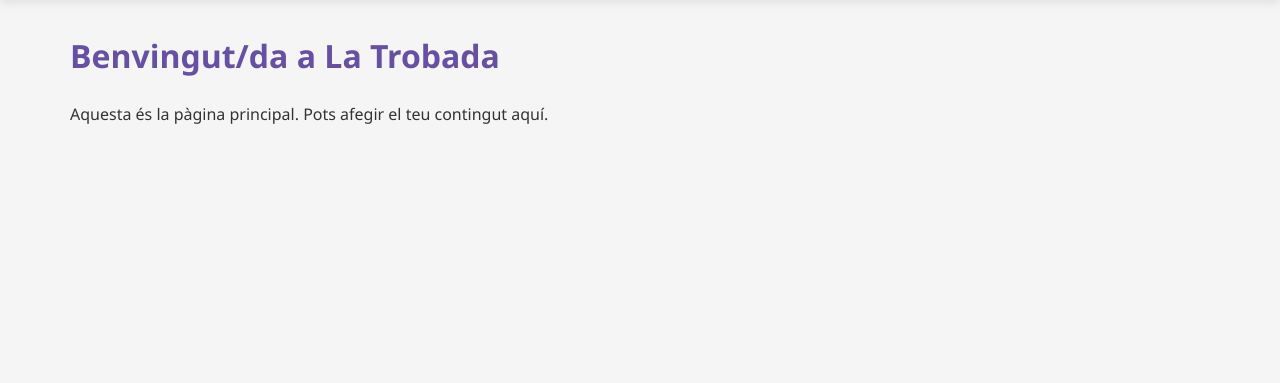
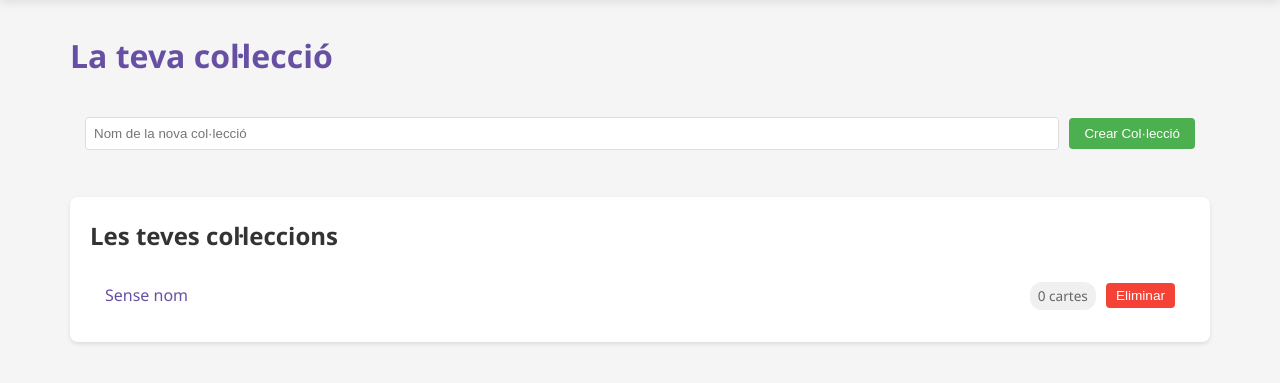
Before and after one commit to NilJou/Web_La_trobada, a Flask app: page /colleccio in a window 1280 px wide. Shown: the part 68-451 px from the top of the page. Run offline with Flask 3, Linux system fonts and the light colour scheme; the visitor is signed in with stand-in values (Sample User, id 1); data that the repository does not hold is empty.

Commit message:
Veure i eliminar colleccions

```diff
--- a/webapp/routes.py
+++ b/webapp/routes.py
@@ -1,106 +1,62 @@
-# Importació de mòduls necessaris
 from flask import Flask, render_template, Blueprint, jsonify, request, session
 import requests
 
-# Creació d'un Blueprint anomenat 'routes' per organitzar les rutes
 routes = Blueprint('routes', __name__)
 
-# Ruta principal que redirigeix a la pàgina de login
 @routes.route('/')
 def home():
-    """Renderitza la pàgina d'inici (login)"""
     return render_template('login.html')
 
-# Ruta per gestionar el login d'usuaris
 @routes.route('/login', methods=['GET', 'POST'])
 def login():
-    """
-    Gestiona tant les sol·licituds GET com POST per al login.
-    GET: Mostra el formulari de login
-    POST: Processa les dades del formulari i autentica l'usuari
-    """
     try:
         if request.method == 'POST':
-            # Obtenir dades del formulari
             username = request.form.get('username')
             password = request.form.get('password')
 
-            # Configurar la petició a l'API
             url = "http://10.100.0.78:5000/api/login"
             headers = {'Content-Type': 'application/json'}
-            payload = {
-                "usuari": username,
-                "contrasenya": password
-            }
+            payload = {"usuari": username, "contrasenya": password}
 
-            # Fer la petició POST a l'API
             response = requests.post(url, json=payload, headers=headers)
 
-            # Si la resposta és exitosa (codi 200)
             if response.status_code == 200:
-                data = response.json()
-                print("Login exitós:", data)
-                # Emmagatzemar usuari en sessió
-                session['user'] = data.get('user')
-                # Redirigir al fòrum
+                session['user'] = username
                 return render_template('foro.html')
             else:
-                # Si falla el login, retornar error
                 return jsonify({
                     'status': 'error',
                     'message': response.json().get('error', 'Error en el login')
                 }), response.status_code
 
-        # Per a sol·licituds GET, mostrar el formulari de login
         return render_template('login.html')
+    except Exception as e:
+        return jsonify({'status': 'error', 'message': f"S'ha produït un error: {str(e)}"}), 500
 
-    except Exception as e:
-        # Gestió d'errors generals
-        return jsonify({
-            'status': 'error',
-            'message': f"S'ha produït un error: {str(e)}"
-        }), 500
-
-# Ruta per gestionar el registre de nous usuaris
 @routes.route('/register', methods=['GET', 'POST'])
 def register():
-    """
-    Gestiona el registre de nous usuaris.
-    GET: Mostra el formulari de registre
-    POST: Processa el formulari i crea un nou usuari
-    """
     try:
         if request.method == 'POST':
-            # Obtenir dades del formulari
             username = request.form.get('username')
             email = request.form.get('email')
             password = request.form.get('password')
             confirm_password = request.form.get('confirm_password')
 
-            # Validacions bàsiques
             if password != confirm_password:
                 return render_template('register.html', error="Les contrasenyes no coincideixen")
 
             if not all([username, email, password]):
                 return render_template('register.html', error="Es requereix omplir tots els camps")
 
-            # Configurar petició a l'API
             url = "http://10.100.0.78:5000/api/register"
             headers = {'Content-Type': 'application/json'}
-            payload = {
-                "nom_usuari": username,
-                "correu": email,
-                "contrasenya": password
-            }
+            payload = {"nom_usuari": username, "correu": email, "contrasenya": password}
 
-            # Fer petició a l'API
             response = requests.post(url, json=payload, headers=headers)
-            print(response)
 
-            # Gestionar diferents respostes de l'API
-            if response.status_code == 201:  # Codi 201 per a creació exitosa
-                return render_template('login.html', success="Usuari registrat correctament. Ara podeu iniciar sessió.")
-            elif response.status_code == 409:  # Codi 409 per a conflictes
+            if response.status_code == 201:
+                return render_template('login.html', success="Usuari registrat correctament")
+            elif response.status_code == 409:
                 conflict_type = response.json().get('conflict_type')
                 if conflict_type == 'username':
                     return render_template('register.html', error="L'usuari ja existeix")
@@ -110,143 +66,135 @@
                 error_msg = response.json().get('error', "S'ha produït un error durant el registre")
                 return render_template('register.html', error=error_msg)
 
-        # Per a sol·licituds GET, mostrar formulari de registre
         return render_template('register.html')
-
     except Exception as e:
         return render_template('register.html', error=f"S'ha produït un error: {str(e)}")
 
-# Ruta per mostrar el fòrum
 @routes.route('/foro')
 def foro():
-    """Renderitza la pàgina del fòrum"""
     return render_template('foro.html')
 
-# Ruta per mostrar l'escàner
 @routes.route('/escaner')
 def escaner():
-    """Renderitza la pàgina de l'escàner de cartes"""
     return render_template('escaner.html')
 
-# Ruta per buscar cartes
 @routes.route('/carta/web', methods=['GET', 'POST'])
 def carta_web():
-    """
-    Gestiona la cerca de cartes.
-    GET: Mostra la pàgina de cerca
-    POST: Processa la cerca i mostra resultats
-    """
     try:
         if request.method == 'POST':
-            # Obtenir nom de carta del formulari
             nom = request.form.get('nom')
-
-            # Validar que s'hagi introduït un nom
             if not nom:
                 return render_template('escaner.html', error="Si us plau, introduïu un nom de carta")
 
-            # Configurar petició a l'API
             api_url = "http://10.100.0.78:5000/api/carta/web"
             headers = {'Content-Type': 'application/json'}
             payload = {"nom": nom}
 
-            # Fer petició a l'API
             response = requests.post(api_url, json=payload, headers=headers)
 
-            # Debug: mostrar resposta de l'API
-            print(f"[DEBUG] Resposta de l'API (estat {response.status_code}):")
-            print(f"Capçaleres: {response.headers}")
-            print(f"Contingut: {response.text}")
+            if response.status_code == 200:
+                cartes = response.json()
+                if not cartes:
+                    return render_template('escaner.html', nom_buscat=nom, error="No s'han trobat cartes")
 
-            # Gestionar resposta exitosa
-            if response.status_code == 200:
-                cartes = response.json()  # Obtenir llista de cartes
-                if not cartes:
-                    return render_template('escaner.html',
-                                         nom_buscat=nom,
-                                         error="No s'han trobat cartes amb aquest nom")
+                return render_template('escaner.html', nom_buscat=nom, cartes=cartes)
+            else:
+                error_msg = response.json().get('error', 'Error en la cerca de cartes')
+                return render_template('escaner.html', error=error_msg)
 
-                return render_template('escaner.html',
-                                    nom_buscat=nom,
-                                    cartes=cartes,
-                                    id=id)
+        return render_template('escaner.html')
+    except requests.exceptions.RequestException as e:
+        return render_template('escaner.html', error="Error de connexió amb el servidor")
+    except Exception as e:
+        return render_template('escaner.html', error=f"Error inesperat: {str(e)}")
 
-            else:
-                # Gestionar errors de l'API
-                error_msg = response.json().get('error', 'Error en la cerca de cartes')
-                return render_template('escaner.html',
-                                    error=error_msg)
-
-        # Per a sol·licituds GET, mostrar pàgina de cerca
-        return render_template('escaner.html')
-
-    except requests.exceptions.RequestException as e:
-        # Gestionar errors de connexió
-        return render_template('escaner.html',
-                             error="Error de connexió amb el servidor de cartes")
-    except Exception as e:
-        # Gestionar errors inesperats
-        return render_template('escaner.html',
-                             error=f"Error inesperat: {str(e)}")
-
-# Ruta per crear una nova col·lecció
 @routes.route('/crear_colleccio', methods=['POST'])
 def crear_colleccio():
-    """
-    Gestiona la creació d'una nova col·lecció.
-    POST: Crea una nova col·lecció amb el nom proporcionat
-    """
     try:
-        # Obtenir dades del formulari
         nom_colleccio = request.form.get('nom_colleccio')
         nom_buscat = request.form.get('nom_buscat')
+        usuari_actual = session['user']
 
-        # Obtenir usuari de la sessió
-        usuari_actual = session.get('user')
         if not usuari_actual:
             return render_template('escaner.html', error="No s'ha iniciat sessió")
 
-        # Configurar petició a l'API
-        url = "http://10.100.0.78:5000/api/colleccions"
+        url = "http://10.100.0.78:5000/api/coleccio"
+        headers = {'Content-Type': 'application/json'}
+        payload = {"usr": usuari_actual, "nom_col": nom_colleccio}
+
+        response = requests.post(url, json=payload, headers=headers)
+
+        if response.status_code == 201:
+            return render_template('escaner.html', nom_buscat=nom_buscat, success="Col·lecció creada")
+        else:
+            error_msg = response.json().get('error', "Error en crear la col·lecció")
+            return render_template('escaner.html', nom_buscat=nom_buscat, error=error_msg)
+    except Exception as e:
+        return render_template('escaner.html', error=f"S'ha produït un error: {str(e)}")
+
+@routes.route('/colleccio')
+def colleccio():
+    try:
+        usuari_actual = session["user"]
+        if not usuari_actual:
+            return render_template('colleccio.html', error="No s'ha iniciat sessió")
+
+        url = "http://10.100.0.78:5000/api/coleccio/mostrar"
+        headers = {'Content-Type': 'application/json'}
+        payload = {"usr": usuari_actual}
+
+        response = requests.get(url, headers=headers, json=payload)
+
+        if response.status_code == 200:
+            colleccions = response.json()
+
+            if not isinstance(colleccions, list):
+                colleccions = [colleccions] if isinstance(colleccions, dict) else []
+
+            processed_collections = []
+            for col in colleccions:
+                processed = {
+                    'id': col.get('id', 0),
+                    'nom': col.get('nombre', "Sense nom"),
+                    'quantitat': col.get('quantitat', 0)
+                }
+                processed_collections.append(processed)
+
+            return render_template('colleccio.html', colleccions=processed_collections)
+        else:
+            error_msg = response.json().get('error', "Error en obtenir les col·leccions")
+            return render_template('colleccio.html', error=error_msg)
+    except Exception as e:
+        return render_template('colleccio.html', error=f"S'ha produït un error: {str(e)}")
+
+@routes.route('/eliminar_colleccio/<int:colleccio_id>', methods=['POST'])
+def eliminar_colleccio(colleccio_id):
+    try:
+        usuari_actual = session.get("user")
+        if not usuari_actual:
+            return jsonify({'status': 'error', 'message': "No s'ha iniciat sessió"}), 401
+
+        url = "http://10.100.0.78:5000/api/coleccio/eliminar"
         headers = {'Content-Type': 'application/json'}
         payload = {
-            "nom_usuari": usuari_actual,
-            "nom_colleccio": nom_colleccio,
-            "nom_carta": nom_buscat  # Opcional: afegir la carta buscada a la col·lecció
-        }
+                    "usr": usuari_actual,
+                    "nom_col": colleccio_id
+                    }
 
-        # Fer petició a l'API
         response = requests.post(url, json=payload, headers=headers)
 
-        # Gestionar resposta
-        if response.status_code == 201:
-            return render_template('escaner.html',
-                                nom_buscat=nom_buscat,
-                                success="Col·lecció creada correctament")
+        if response.status_code == 200:
+            return jsonify({'status': 'success', 'message': 'Col·lecció eliminada'})
         else:
-            error_msg = response.json().get('error', "Error en crear la col·lecció")
-            return render_template('escaner.html',
-                                nom_buscat=nom_buscat,
-                                error=error_msg)
+            error_msg = response.json().get('error', "Error en eliminar la col·lecció")
+            return jsonify({'status': 'error', 'message': error_msg}), response.status_code
+    except Exception as e:
+        return jsonify({'status': 'error', 'message': f"S'ha produït un error: {str(e)}"}), 500
 
-    except Exception as e:
-        return render_template('escaner.html',
-                            error=f"S'ha produït un error: {str(e)}")
-
-# Ruta per mostrar la col·lecció
-@routes.route('/colleccio')
-def colleccio():
-    """Renderitza la pàgina de col·lecció de cartes"""
-    return render_template('colleccio.html')
-
-# Ruta per mostrar el xat
 @routes.route('/xat')
 def xat():
-    """Renderitza la pàgina del xat"""
     return render_template('xat.html')
 
-# Ruta per mostrar el perfil d'usuari
 @routes.route('/usuari')
 def usuari():
-    """Renderitza la pàgina de perfil d'usuari"""
     return render_template('usuari.html')
--- a/webapp/static/base_style.css
+++ b/webapp/static/base_style.css
@@ -1,4 +1,3 @@
-/* Reset y estilos base */
 * {
     margin: 0;
     padding: 0;
@@ -12,33 +11,30 @@
     line-height: 1.6;
 }
 
-/* Barra de navegación */
 .navbar {
     background-color: #6750a4;
     color: white;
     padding: 15px 20px;
     display: flex;
-    justify-content: flex-start; /* Cambiado de space-between a flex-start */
+    justify-content: flex-start;
     align-items: center;
     box-shadow: 0 2px 10px rgba(0, 0, 0, 0.1);
     position: sticky;
     top: 0;
     z-index: 100;
-    gap: 40px; /* Espacio entre logo y botones */
+    gap: 40px;
 }
 
-/* Logo */
 .logo {
     font-size: 1.5rem;
     font-weight: 600;
     letter-spacing: 0.5px;
-    margin-right: 20px; /* Espacio adicional después del logo */
+    margin-right: 20px;
 }
 
-/* Enlaces de navegación */
 .nav-links {
     display: flex;
-    gap: 15px; /* Reducido el espacio entre botones */
+    gap: 15px;
     align-items: center;
 }
 
@@ -51,12 +47,12 @@
     color: white;
     border: 2px solid white;
     border-radius: 20px;
-    padding: 6px 16px; /* Ajustado el padding para botones más compactos */
+    padding: 6px 16px;
     font-size: 0.95rem;
     cursor: pointer;
     transition: all 0.3s ease;
     font-family: 'Segoe UI', Arial, sans-serif;
-    white-space: nowrap; /* Evita que el texto se divida en varias líneas */
+    white-space: nowrap;
 }
 
 .nav-links input[type="submit"]:hover {
@@ -71,12 +67,11 @@
     box-shadow: none;
 }
 
-/* Sección de usuario */
 .user-section {
     display: flex;
     align-items: center;
     gap: 10px;
-    margin-left: auto; /* Empuja la sección de usuario a la derecha */
+    margin-left: auto;
 }
 
 .user-icon {
@@ -92,7 +87,6 @@
     font-size: 0.9rem;
 }
 
-/* Contenido principal */
 .main-content {
     padding: 30px;
     max-width: 1200px;
@@ -104,7 +98,6 @@
     margin-bottom: 20px;
 }
 
-/* Estil per al formulari de crear col·lecció */
 .crear-colleccio-form {
     margin: 20px 0;
     padding: 15px;
@@ -129,8 +122,110 @@
     border: none;
     border-radius: 4px;
     cursor: pointer;
+    transition: background-color 0.3s;
 }
 
 .crear-colleccio-form button:hover {
     background-color: #45a049;
 }
+
+.colleccions-container {
+    margin-top: 2rem;
+    background-color: white;
+    padding: 20px;
+    border-radius: 8px;
+    box-shadow: 0 2px 4px rgba(0,0,0,0.1);
+}
+
+.colleccions-list {
+    list-style: none;
+    padding: 0;
+    margin-top: 15px;
+}
+
+.colleccio-item {
+    padding: 12px 15px;
+    border-bottom: 1px solid #eee;
+    display: flex;
+    justify-content: space-between;
+    align-items: center;
+    transition: background-color 0.3s;
+}
+
+.colleccio-item:hover {
+    background-color: #f9f9f9;
+}
+
+.colleccio-item:last-child {
+    border-bottom: none;
+}
+
+.colleccio-link {
+    text-decoration: none;
+    color: #6750a4;
+    font-weight: 500;
+    transition: color 0.2s;
+}
+
+.colleccio-link:hover {
+    color: #8561c5;
+    text-decoration: underline;
+}
+
+.colleccio-actions {
+    display: flex;
+    align-items: center;
+    gap: 10px;
+}
+
+.colleccio-count {
+    color: #666;
+    font-size: 0.85rem;
+    background-color: #f0f0f0;
+    padding: 3px 8px;
+    border-radius: 12px;
+}
+
+.delete-btn {
+    background-color: #f44336;
+    color: white;
+    border: none;
+    border-radius: 4px;
+    padding: 5px 10px;
+    cursor: pointer;
+    font-size: 0.85rem;
+    transition: background-color 0.3s;
+}
+
+.delete-btn:hover {
+    background-color: #d32f2f;
+}
+
+.no-colleccions {
+    color: #666;
+    font-style: italic;
+    text-align: center;
+    padding: 30px;
+    background-color: white;
+    border-radius: 8px;
+    box-shadow: 0 2px 4px rgba(0,0,0,0.1);
+}
+
+.alert {
+    padding: 12px 15px;
+    margin-bottom: 20px;
+    border-radius: 4px;
+    font-size: 0.95rem;
+}
+
+.error {
+    background-color: #ffebee;
+    color: #c62828;
+    border-left: 4px solid #c62828;
+}
+
+.success {
+    background-color: #e8f5e9;
+    color: #2e7d32;
+    border-left: 4px solid #2e7d32;
+}
--- a/webapp/templates/colleccio.html
+++ b/webapp/templates/colleccio.html
@@ -5,36 +5,86 @@
     <meta name="viewport" content="width=device-width, initial-scale=1.0">
     <title>La trobada</title>
     <link rel="stylesheet" href="{{ url_for('static', filename='base_style.css') }}">
+    <script>
+        function eliminarColleccio(colleccioId) {
+            if (confirm("Estàs segur que vols eliminar aquesta col·lecció?")) {
+                fetch(`/eliminar_colleccio/${colleccioId}`, {
+                    method: 'POST',
+                    headers: {
+                        'Content-Type': 'application/json',
+                    }
+                })
+                .then(response => response.json())
+                .then(data => {
+                    if (data.status === 'success') {
+                        alert(data.message);
+                        location.reload();
+                    } else {
+                        alert(data.message);
+                    }
+                })
+                .catch(error => {
+                    console.error('Error:', error);
+                    alert("S'ha produït un error en eliminar la col·lecció");
+                });
+            }
+        }
+    </script>
 </head>
 <body>
     <nav class="navbar">
         <div class="logo">La trobada</div>
         <div class="nav-links">
-                    <form action="/foro">
-                        <input type="submit" value="Foro">
-                    </form>
-                    <form action="/escaner">
-                        <input type="submit" value="Escaner">
-                    </form>
-                    <form action="/colleccio">
-                        <input type="submit" value="Col·lecció">
-                    </form>
-                    <form action="/xat">
-                        <input type="submit" value="Xat">
-                    </form>
+            <form action="/foro"><input type="submit" value="Foro"></form>
+            <form action="/escaner"><input type="submit" value="Escaner"></form>
+            <form action="/colleccio"><input type="submit" value="Col·lecció"></form>
+            <form action="/xat"><input type="submit" value="Xat"></form>
         </div>
         <div class="user-section">
             <div class="user-icon">U</div>
-                <form action="/usuari">
-                    <input type="submit" value="Usuari">
-                </form>
+            <form action="/usuari"><input type="submit" value="Usuari"></form>
         </div>
     </nav>
 
-        <!-- Contenido principal -->
     <main class="main-content">
-            <h1>Benvingut/da a La Trobada</h1>
-            <p>Aquesta és la pàgina principal. Pots afegir el teu contingut aquí.</p>
+        <h1>La teva col·lecció</h1>
+
+        {% if error %}
+            <div class="alert error">{{ error }}</div>
+        {% endif %}
+        {% if success %}
+            <div class="alert success">{{ success }}</div>
+        {% endif %}
+
+        <form action="/crear_colleccio" method="POST" class="crear-colleccio-form">
+            <input type="text" name="nom_colleccio" placeholder="Nom de la nova col·lecció" required>
+            <button type="submit">Crear Col·lecció</button>
+        </form>
+
+        {% if colleccions %}
+        <div class="colleccions-container">
+            <h2>Les teves col·leccions</h2>
+            <ul class="colleccions-list">
+                {% for colleccio in colleccions %}
+                <li class="colleccio-item">
+                    <a href="/colleccio/{{ colleccio.id }}" class="colleccio-link">
+                        {{ colleccio.nom }}
+                    </a>
+                    <div class="colleccio-actions">
+                        <span class="colleccio-count">
+                            {{ colleccio.quantitat }} {{ 'cartes' if colleccio.quantitat != 1 else 'carta' }}
+                        </span>
+                        <button class="delete-btn" onclick="eliminarColleccio({{ colleccio.id }})">
+                            Eliminar
+                        </button>
+                    </div>
+                </li>
+                {% endfor %}
+            </ul>
+        </div>
+        {% else %}
+        <p class="no-colleccions">Encara no tens cap col·lecció creada.</p>
+        {% endif %}
     </main>
 </body>
 </html>
```
Also changed, not shown: webapp/templates/escaner.html (+0 -7 lines). Lines whose indentation alone changed are shown as unchanged.
